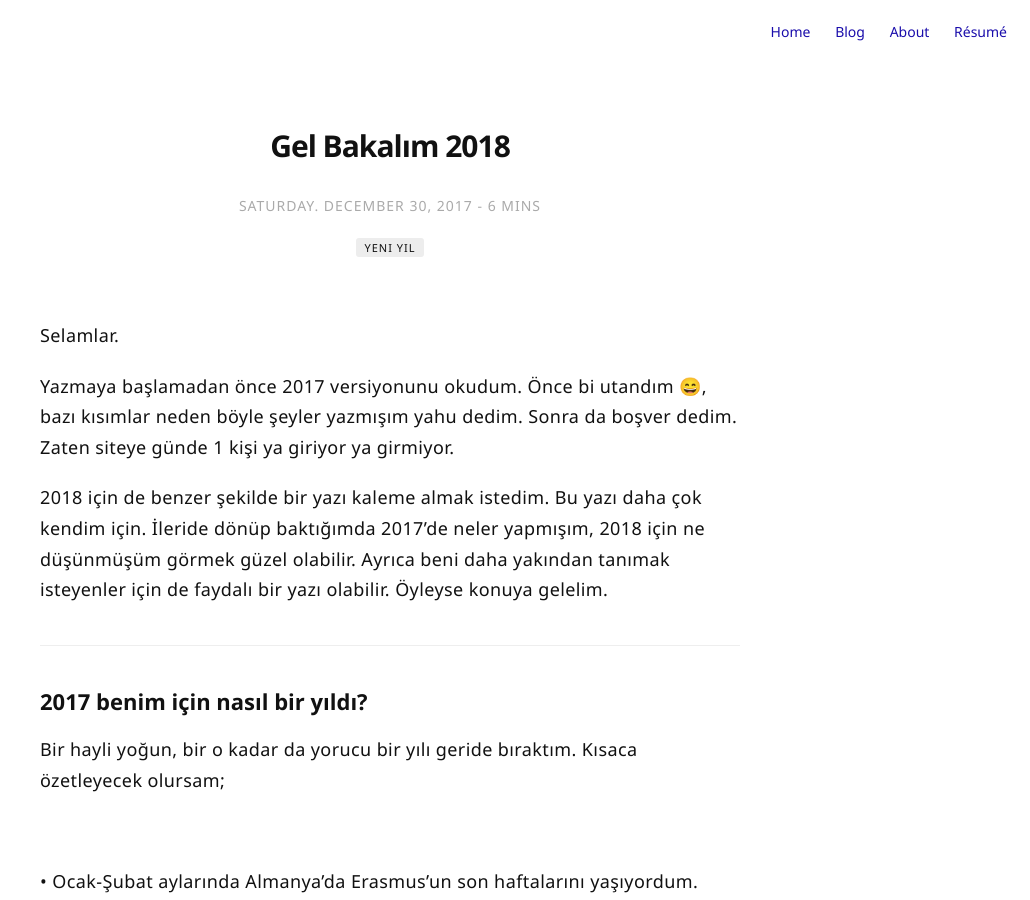
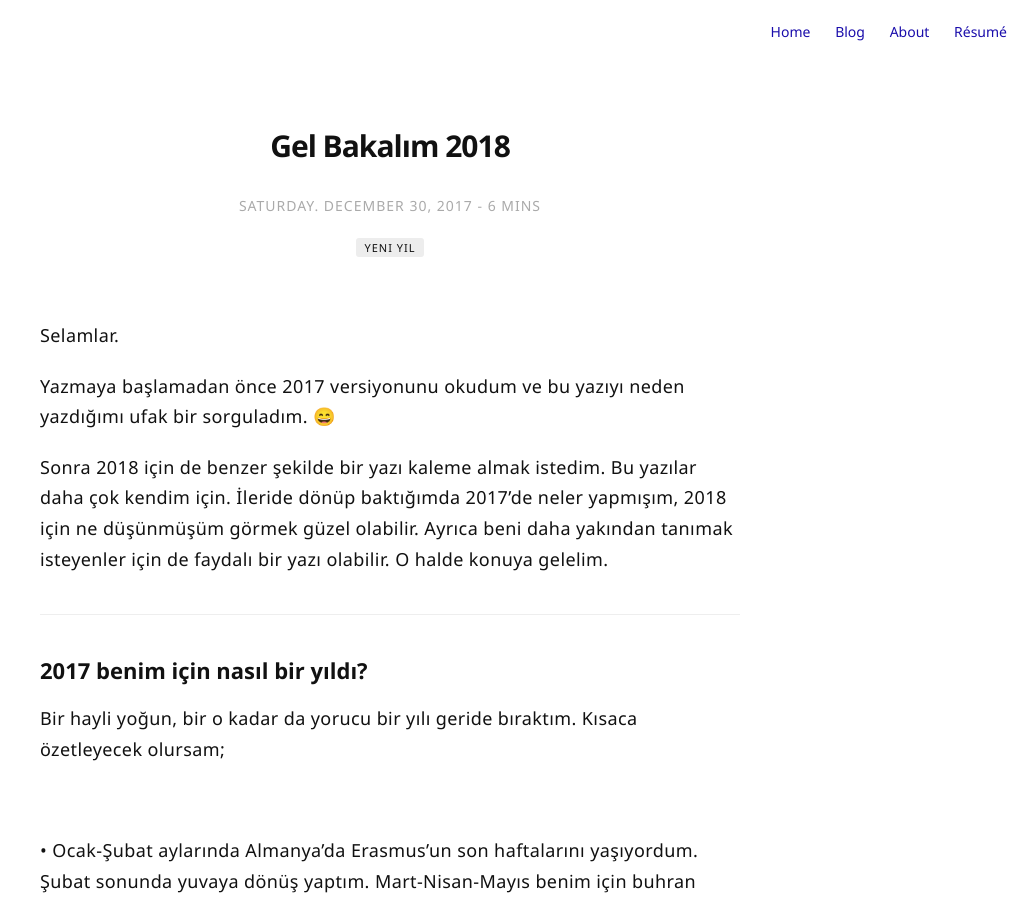
Before and after one commit to burakekici/burakekici.github.io, a Jekyll site: the page built from _posts/2017-12-30-2018.markdown, in a window 1280 px wide and 900 px high. Shown: the whole window, without its empty margins (250-1280 px from the left). Built offline with Jekyll 4.4.1, drawn with Linux system fonts in a browser that asks for light colours; comment, search, counter and statistics services are not loaded.

Commit message:
Minor fixes for Z-report 2018

```diff
--- a/_posts/2017-12-30-2018.markdown
+++ b/_posts/2017-12-30-2018.markdown
@@ -12,9 +12,9 @@ description: 2017 değerlendirmeleri, 2018 hedefleri.
 
 Selamlar.
 
-Yazmaya başlamadan önce 2017 versiyonunu okudum. Önce bi utandım 😄, bazı kısımlar neden böyle şeyler yazmışım yahu dedim. Sonra da boşver dedim. Zaten siteye günde 1 kişi ya giriyor ya girmiyor.
+Yazmaya başlamadan önce 2017 versiyonunu okudum ve bu yazıyı neden yazdığımı ufak bir sorguladım. 😄
 
-2018 için de benzer şekilde bir yazı kaleme almak istedim. Bu yazı daha çok kendim için. İleride dönüp baktığımda 2017'de neler yapmışım, 2018 için ne düşünmüşüm görmek güzel olabilir. Ayrıca beni daha yakından tanımak isteyenler için de faydalı bir yazı olabilir. Öyleyse konuya gelelim.
+Sonra 2018 için de benzer şekilde bir yazı kaleme almak istedim. Bu yazılar daha çok kendim için. İleride dönüp baktığımda 2017'de neler yapmışım, 2018 için ne düşünmüşüm görmek güzel olabilir. Ayrıca beni daha yakından tanımak isteyenler için de faydalı bir yazı olabilir. O halde konuya gelelim.
 
 ---
 
--- a/_posts/2018-09-20-spotify-az-bilinenler.markdown
+++ b/_posts/2018-09-20-spotify-az-bilinenler.markdown
@@ -1,5 +1,5 @@
 ---
-title: "Sahi Siz Spotify'ı Sadece Müzik Dinlemek İçin mi Kullanıyorsunuz?"
+title: "Sahi Siz Spotify'da Sadece Müzik mi Dinliyorsunuz?"
 layout: post
 date: 2018-09-20 20:00
 tag:
--- a/_posts/2018-12-20-2019.markdown
+++ b/_posts/2018-12-20-2019.markdown
@@ -83,6 +83,8 @@ Son yıllık yazımda Barış Özcan'ın Zinciri Kırma önerisinden bahsetmişt
 
 Barış Abinin yeni videosunu [şu adresten](https://youtu.be/5uIl38UFVh0) izleyebilir, 2019 takvimini de video açıklamasından indirebilirsiniz.
 
+Barış Abinin paylaştığı takvimi biraz daha iyileştirmek istedim. Orada geçmşi haftadaki aktiviteyi takip etmek güç olduğu için haftaların alt alta ardışık sıralandığı bir takvim kendim oluşturdum. PDF versiyonunu [şuradan](../assets/images/2018/2019/calendar-2019.pdf) indirebilirsiniz. Eğer ihtiyaç duyarsanız bana ulaştığınız takdirde .xlsx halini de gönderebilirim.
+
 <br>
 
 ---
```
Also changed, not shown: other parts of _posts/2018-12-20-2019.markdown (+1 -1 lines), 1 other file.
